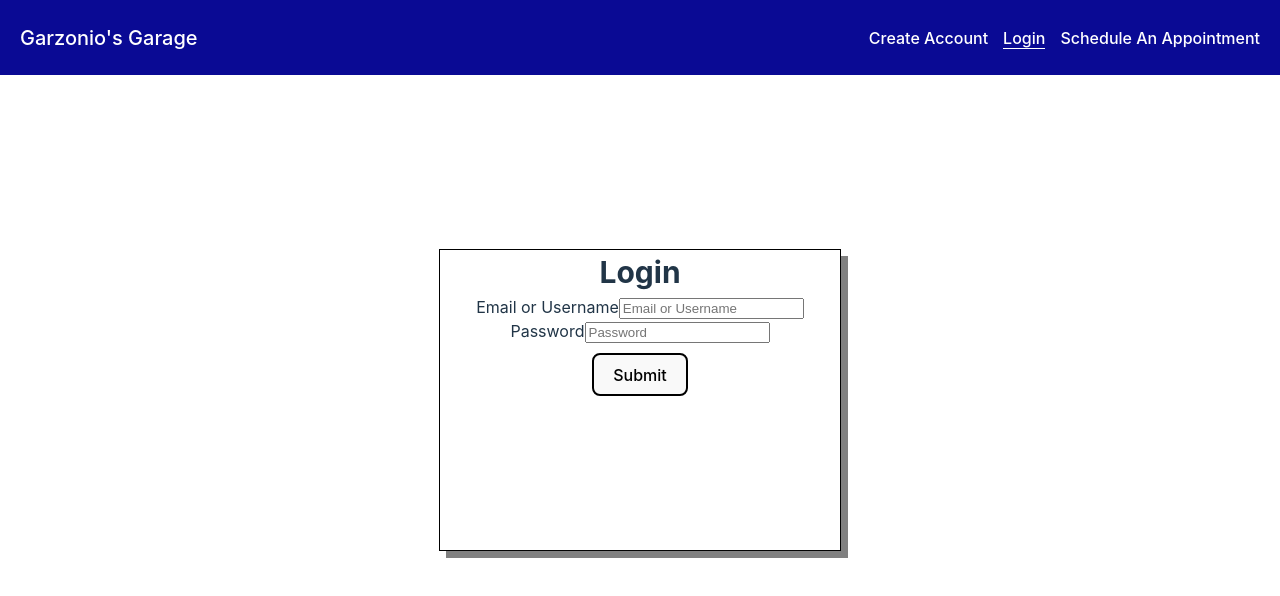
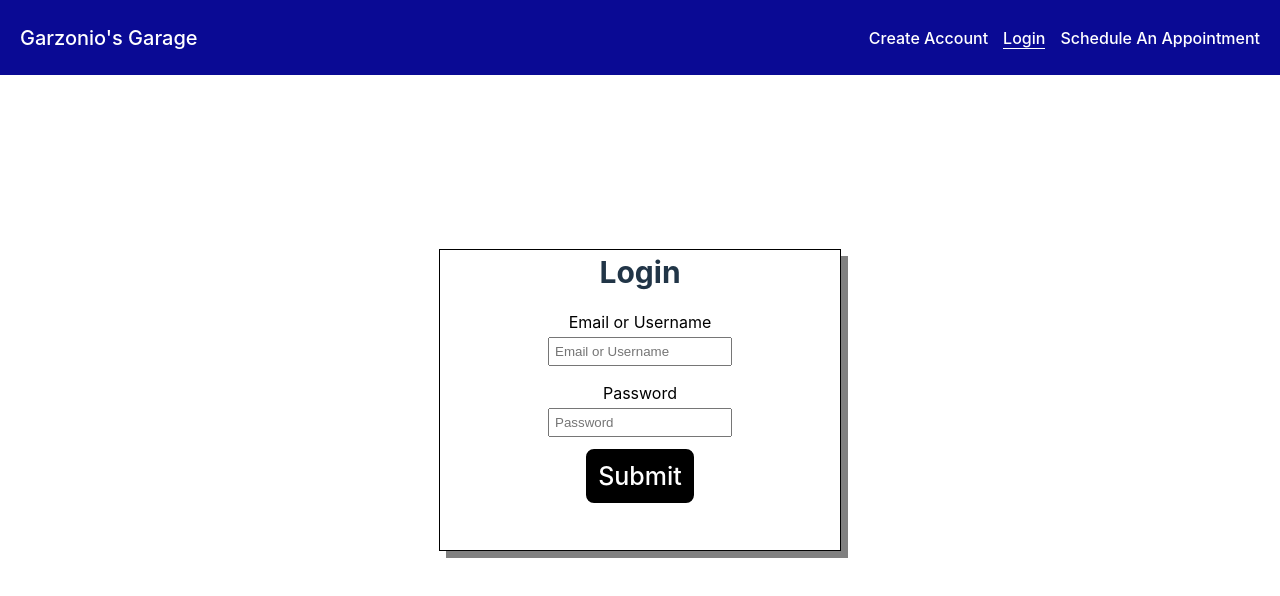
Before and after one commit to Szheng2048/auto-store-website-frontend, a React (Vite) app: page /login in a window 1280 px wide. Shown: the top 596 px of the page. Built offline with nearby package versions, Linux system fonts and the light colour scheme.

Commit message:
fixed login page

```diff
--- a/src/components/Login/Login.css
+++ b/src/components/Login/Login.css
@@ -6,6 +6,67 @@
     padding-top: 0;
 } */
 
+.form-div{
+display:flex;
+justify-content: center;
+}
+
 .form-group-block{
-    display:inline-block;
+display: flex;
+justify-content: space-evenly;
 }
+
+.form {
+width: 100%;
+}
+.form-group-inline .inline-container {
+display: inline-block;
+}
+.form-group-inline .inline-container label {
+display: block;
+margin-bottom: 3px;
+color: black;
+}
+.form-group-inline .inline-container input {
+padding: 5px 5px;
+width: 300px;
+}
+.form-group-block {
+margin-left: auto;
+margin-top: auto;
+}
+.block-container label {
+display: block;
+margin-bottom: 3px;
+margin-top: 15px;
+color: black;
+}
+.form-group-block .block-container input {
+padding: 5px 5px;
+width: 89%;
+}
+.button-container {
+display: flex;
+justify-content: center;
+margin-top: 2%;
+}
+.button-container button {
+padding: 10px 10px;
+background-color: black;
+color: white;
+font-size: 25px;
+cursor: pointer;
+
+}
+.button-container button:disabled {
+background-color: grey;
+border: none;
+cursor: not-allowed;
+}
+.button-container button:active {
+border-style: inset;
+}
+.errorMessage {
+font-size: 16px;
+color: red;
+}
--- a/src/components/Login/Login.jsx
+++ b/src/components/Login/Login.jsx
@@ -65,8 +65,12 @@ export class Login extends Component {
                             value={this.state.password}
                             onChange={this.handleOnChange}/>
                     </div>
-                    <div className="button-container">
-                        <button type="submit">Submit</button>
+                </div>
+                <div className="form-group-block">
+                    <div className="block-container">
+                        <div className="button-container">
+                            <button type="submit">Submit</button>
+                        </div>
                     </div>
                 </div>
             </form>
```
